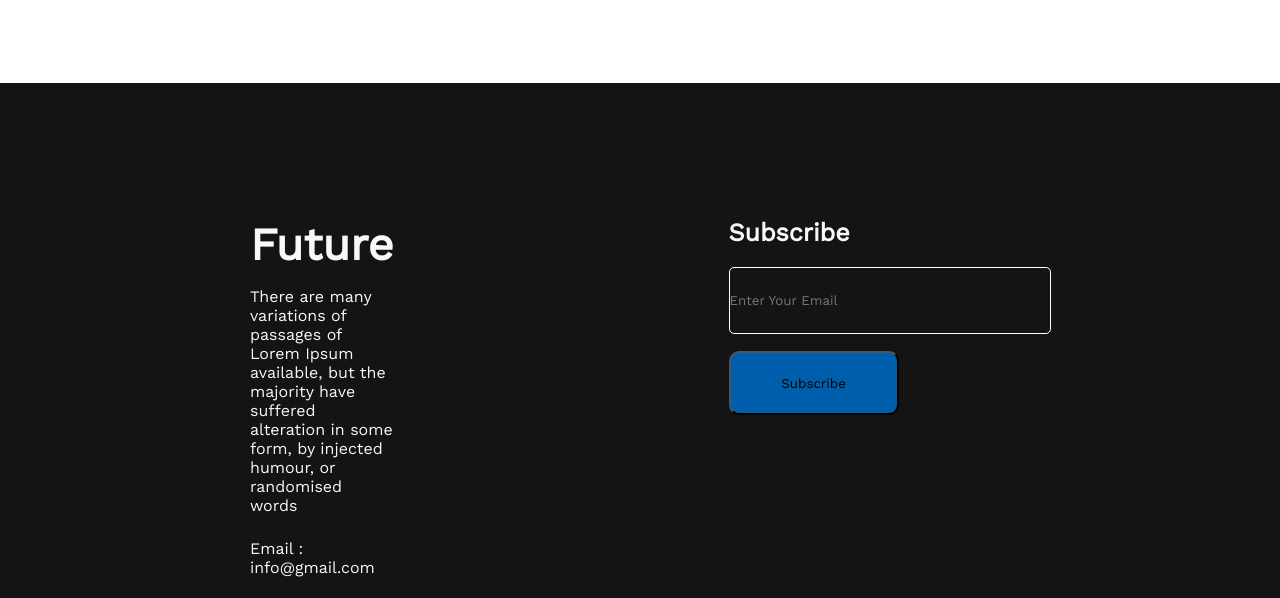
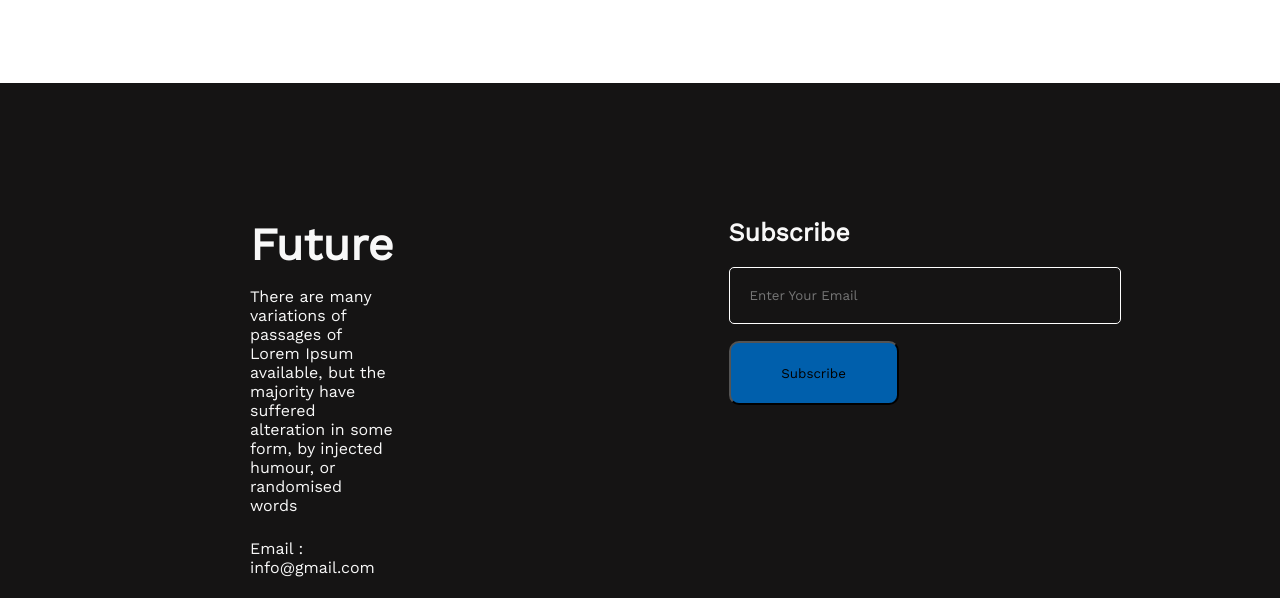
Before and after one commit to arifulislam39/milestone-one-assignment, a plain HTML site: page index.html in a window 1280 px wide. Shown: the part 2613-3211 px from the top of the page. Drawn offline with nearby package versions, Linux system fonts and the light colour scheme.

Commit message:
fixed problems

```diff
--- a/index.html
+++ b/index.html
@@ -110,7 +110,7 @@
         <div class="">
             <h4 class="sub-title">Subscribe</h4>
             <form class="" action="">
-                <input class="input-box" type="email" placeholder="Enter Your Email">
+                <input class="input-box" type="email" value="" placeholder="Enter Your Email">
             </form>
             <button class="sub-btn">Subscribe</button>
         </div>
--- a/styles/assignment.css
+++ b/styles/assignment.css
@@ -108,7 +108,6 @@
 /* gradient styles */
 
 .gradient-section {
-    /* background: linear-gradient(90deg, #005FAC 0%, rgba(0, 95, 172, 0) 100%); */
     border-radius: 8px;
     background-image: linear-gradient(90deg, #005499 0%, rgba(0, 101, 184, 0) 100%), url('../images/watch.png');
     background-repeat: no-repeat;
@@ -159,12 +158,15 @@
 
 .input-box {
     background: #151414;
-    height: 65px;
-    width: 320px;
+    /* height: 65px;
+    width: 320px; */
+    width: 350px;
     border-radius: 5px;
     border: 1px solid;
     border-color: #FFFFFF;
     margin-top: 20px;
+    padding: 20px;
+
 
 }
 
```
